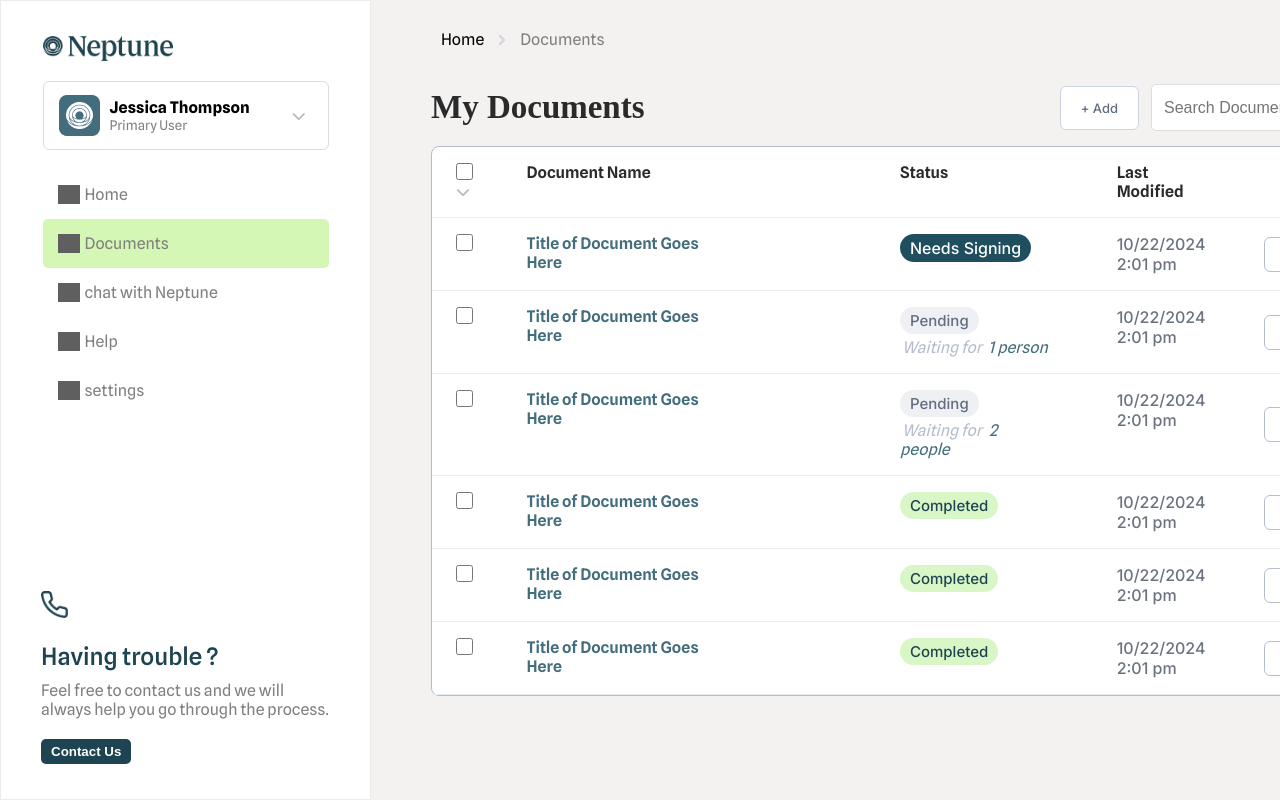
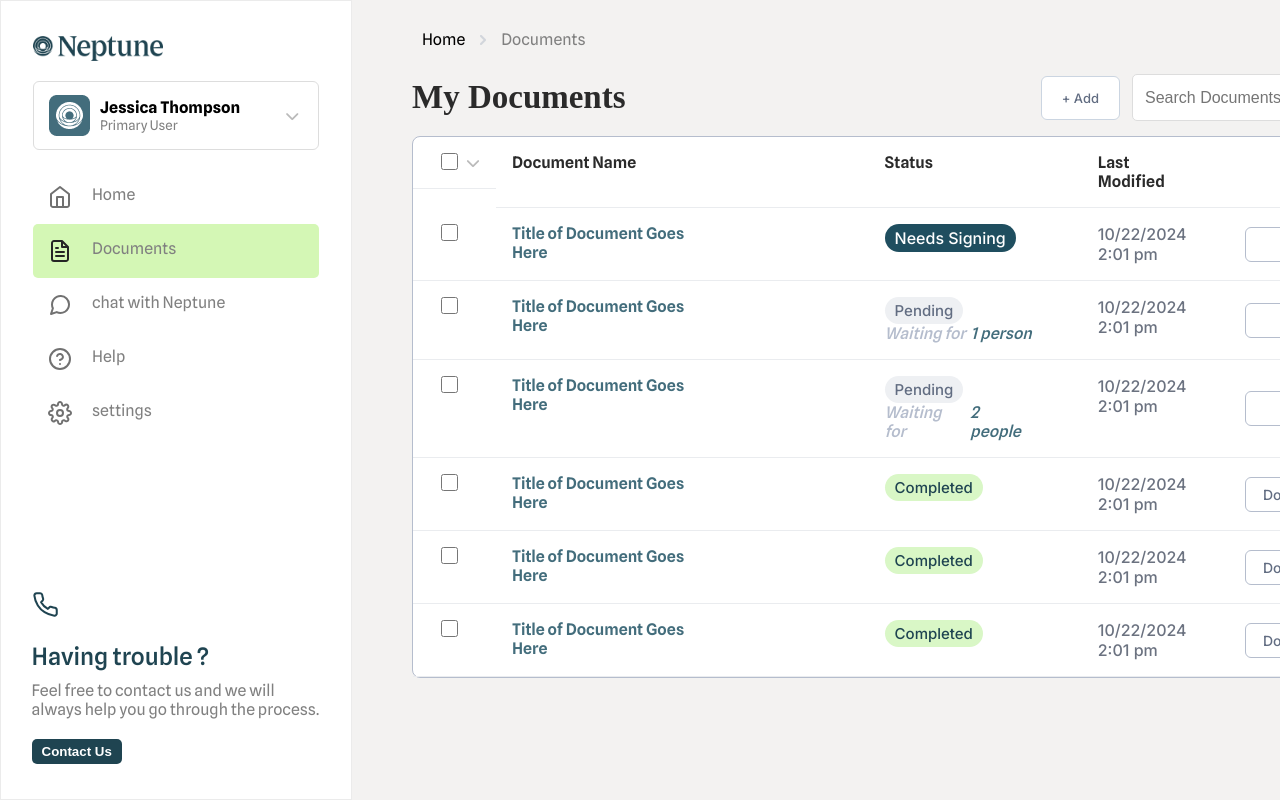
Before and after one commit to divyanshi-sengar/ASSIGNMENT1, a plain HTML site: page index.html in a window 1280 px wide. Shown: the top 800 px of the page. Drawn offline with Linux system fonts and the light colour scheme; grey boxes are pictures that could not be loaded; a web font is replaced by a local one.

Commit message:
code-update

```diff
--- a/index.html
+++ b/index.html
@@ -42,30 +42,33 @@
                         <small>Primary User</small>
                     </div>
 
-                    <span><a href="#"><i id="right-img" class="fa-solid fa-chevron-down profile-arrow"></i></a></span>
+                    <!-- <span><a href="#"><i id="right-img" class="fa-solid fa-chevron-down profile-arrow"></i></a></span> -->
+                     <div class="user-arrow">
+                        <a href="#"><i id="right-img" class="fa-solid fa-chevron-down profile-arrow"></i></a>
+                     </div>
                 </div>
 
                 <!-- -------------Navbar-->
                 <nav class="navbar">
                     <ul class="menu">
                         <li class="menu-items">
-                            <img src="https://cdn-icons-png.flaticon.com/128/263/263115.png" alt="logo">
+                            <img src="/images/home 1.svg" alt="logo">
                             <span><a href="#">Home</a></span>
                         </li>
                         <li class="menu-items" id="docs">
-                            <img src="https://cdn-icons-png.flaticon.com/128/9427/9427961.png" alt="">
+                            <img src="/images/file-text 1.svg" alt="">
                             <span><a href="#">Documents</a></span>
                         </li>
                         <li class="menu-items">
-                            <img src="https://cdn-icons-png.flaticon.com/128/589/589671.png" alt="">
+                            <img src="/images/message-circle 1.svg" alt="">
                             <span><a href="#">chat with Neptune</a></span>
                         </li>
                         <li class="menu-items">
-                            <img src="https://cdn-icons-png.flaticon.com/128/471/471664.png" alt="">
+                            <img src="/images/help-circle 1.svg" alt="">
                             <span><a href="#">Help</a></span>
                         </li>
                         <li class="menu-items">
-                            <img src="https://cdn-icons-png.flaticon.com/128/2040/2040504.png" alt="">
+                            <img src="/images/settings 1.svg" alt="">
                             <span><a href="#">settings</a></span>
                         </li>
                     </ul>
@@ -76,7 +79,7 @@
             <!-- -----------contact section -->
             <div class="contact">
                 <div class="top">
-                    <img src="images/Vector.jpg" alt="">
+                    <img src="/images/phone 1.svg" alt="">
                 </div>
 
                 <div class="middle">
@@ -121,7 +124,7 @@
                 <table>
                     <thead>
                         <tr>
-                            <th><input type="checkbox"><span><i class="fa-solid fa-chevron-down header-arrow"></i></span></th>
+                            <th id="headdiv"><input type="checkbox"><span><i class="fa-solid fa-chevron-down header-arrow"></i></span></th>
                             <th>Document Name</th>
                             <th>Status</th>
                             <th>Last Modified</th>
@@ -186,7 +189,7 @@
                             <td class="doc-title">Title of Document Goes Here</td>
                             <td>
                                 <span class="badge badge-pending">Pending</span>
-                                <div class="subtext"><i>Waiting for </i> <i id="italic">2 people</i></div>
+                                <div class="subtext"><p><i>Waiting for </i></p> <p><i id="italic">2 people</i></p></div>
                             </td>
                             <td class="date">
                                 10/22/2024<br><span class="time">2:01 pm</span>
--- a/style.css
+++ b/style.css
@@ -11,7 +11,7 @@ body {
 /* --------main container */
 .container {
     display: grid;
-    grid-template-columns: 371px 1fr;
+    grid-template-columns: 352px 1fr;
     min-height: 100vh;
     flex-direction: row;
 }
@@ -24,7 +24,7 @@ body {
     flex-direction: column;
     justify-content: space-between;
     align-items: center;
-    width: 371px;
+    width: 352px;
     height: 100%;
     padding:35px;
     border: 1px solid #EBEBEB;
@@ -66,13 +66,12 @@ body {
     padding-left: 15px
 }
 
-.user #right-img {
-    padding-left: 20px
+.user .user-arrow {
+    padding-left: 35px
 }
 
 
 .profile-arrow{
-    margin-left:12px;
     font-size:14px;
     color:#BABABA;
     cursor:pointer;
@@ -106,6 +105,7 @@ ul li {
 
 .menu-items {
     display: flex;
+    gap: 20px;
     padding: 15px;
     color: gray;
 }
@@ -122,7 +122,8 @@ li:hover {
 }
 
 .menu-items img {
-    width: 22px;
+    width: 24px;
+    height: 24px;
     filter: grayscale(100%) brightness(60%);
 }
 
@@ -197,7 +198,6 @@ li:hover {
     gap: 15px;
     color: gray;
     padding: 10px;
-    margin-bottom: 10px;
     position: static;
 }
 
@@ -301,9 +301,13 @@ table {
     border-collapse: collapse;
 }
 
+#headdiv{
+    display: flex;
+    flex-direction: row;
+    gap: 8px;
+}
 
 .header-arrow{
-    margin-left:8px;
     font-size:14px;
     color:#BABABA;
     cursor:pointer;
@@ -332,7 +336,6 @@ th {
 
 th input[type="checkbox"] {
     vertical-align: top;
-    /* margin-right: 8px; */
 }
 
 th span img {
@@ -340,9 +343,8 @@ th span img {
 }
 
 tr td i {
-    Weight: 500;
+    font-weight: 500;
     color: #B5BDCD;
-    margin: 0 2px;
     font-size: 16px;
 }
 
@@ -354,6 +356,14 @@ tr td i {
     color: #436D7C;
     font-weight: 600;
     font-size: 16px;
+}
+
+thead th:nth-child(1) {
+  padding-left: 28px;
+}
+
+tbody td:nth-child(1) {
+  padding-left: 28px;
 }
 
 thead th:nth-child(3) {
@@ -394,8 +404,10 @@ tbody td:nth-child(5) {
 }
 
 .subtext {
+    display: flex;
+    flex-direction: row;
+    gap: 5px;
     font-size: 12px;
-    margin-top: 4px;
     color: #436D7C;
 }
 
@@ -483,9 +495,7 @@ input[type="checkbox"] {
     height: 17px;
     border-radius: 2px;
     border: 1.5px #BABABA;
-    /* accent-color: #4caf50; */
     accent-color: #1F4E5F;
-    margin-left: 8px;
 }
 
 .dots-wrapper{
@@ -498,7 +508,6 @@ input[type="checkbox"] {
     position:absolute;
     top:100%;
     right:0;
-    margin-top:2px;
     background:#fff;
     border:1px solid #e5e7eb;
     border-radius:8px;
```
Also changed, not shown: images/file-text 1.svg (added), images/help-circle 1.svg (added), images/home 1.svg (added), images/message-circle 1.svg (added), images/phone 1.svg (added), images/settings 1.svg (added).
